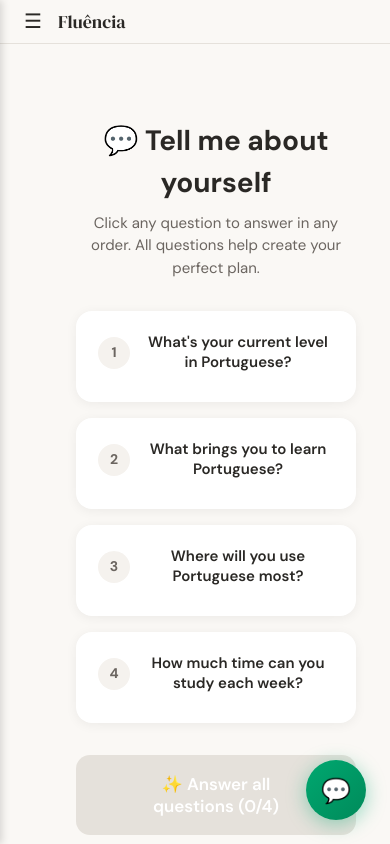
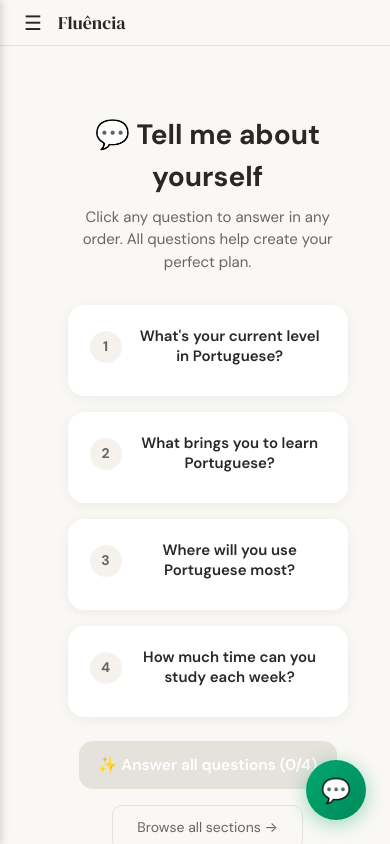
Before and after one commit to barnymurt/ptlearner, a React (Vite) app: page / in a window 390 px wide. Built offline with nearby package versions, Linux system fonts and the light colour scheme.

Commit message:
Remove horizontal overflow: body overscroll-behavior, clamp padding, responsive buttons

```diff
--- a/src/App.jsx
+++ b/src/App.jsx
@@ -759,8 +759,8 @@ function OnboardingChat({ onComplete, onSavePlan, savedPlan }) {
 
   if (lessonPlan.length > 0) {
     return (
-      <div style={{ maxWidth: '700px', margin: '0 auto', padding: '24px' }}>
-        <div style={{ background: 'var(--bg-card)', borderRadius: '20px', boxShadow: '0 8px 32px rgba(0,0,0,0.12)', padding: '32px' }}>
+      <div style={{ maxWidth: '700px', margin: '0 auto', padding: 'clamp(12px, 4vw, 24px)', width: '100%', boxSizing: 'border-box' }}>
+        <div style={{ background: 'var(--bg-card)', borderRadius: '20px', boxShadow: '0 8px 32px rgba(0,0,0,0.12)', padding: 'clamp(16px, 4vw, 32px)' }}>
           <div style={{ textAlign: 'center', marginBottom: '24px' }}>
             <div style={{ fontSize: '56px', marginBottom: '16px' }}>🎯</div>
             <h3 style={{ margin: 0, fontSize: '24px', color: 'var(--text-primary)', fontWeight: 700 }}>Your Personalized Plan</h3>
@@ -835,7 +835,7 @@ function OnboardingChat({ onComplete, onSavePlan, savedPlan }) {
   }
 
   return (
-    <div style={{ maxWidth: '800px', margin: '0 auto', padding: '24px' }}>
+    <div style={{ maxWidth: '800px', margin: '0 auto', padding: 'clamp(12px, 4vw, 24px)', width: '100%', boxSizing: 'border-box', overflowX: 'hidden' }}>
       <div style={{ textAlign: 'center', marginBottom: '32px' }}>
         <h2 style={{ fontSize: '28px', fontWeight: 700, margin: '0 0 8px', color: 'var(--text-primary)' }}>💬 Tell me about yourself</h2>
         <p style={{ margin: 0, fontSize: '15px', color: 'var(--text-secondary)' }}>Click any question to answer in any order. All questions help create your perfect plan.</p>
@@ -964,25 +964,27 @@ function OnboardingChat({ onComplete, onSavePlan, savedPlan }) {
         })}
       </div>
 
-      <div style={{ marginTop: '32px', textAlign: 'center' }}>
+      <div style={{ marginTop: '24px', textAlign: 'center', overflowX: 'hidden' }}>
         <button
           onClick={handleGeneratePlan}
           disabled={!allAnswered || isGenerating}
           style={{
-            padding: '18px 48px',
+            padding: '14px clamp(16px, 5vw, 32px)',
             background: allAnswered ? (isGenerating ? '#007a52' : 'var(--accent)') : 'var(--border)',
             color: 'white',
             border: 'none',
             borderRadius: '14px',
             cursor: allAnswered ? 'pointer' : 'not-allowed',
-            fontSize: '17px',
+            fontSize: 'clamp(14px, 4vw, 17px)',
             fontWeight: 600,
             boxShadow: allAnswered ? '0 4px 20px rgba(0,168,112,0.4)' : 'none',
             transition: 'all 0.3s ease',
             display: 'flex',
             alignItems: 'center',
-            gap: '10px',
-            margin: '0 auto'
+            gap: '8px',
+            margin: '0 auto',
+            maxWidth: '100%',
+            boxSizing: 'border-box'
           }}
         >
           {isGenerating ? (
--- a/src/index.css
+++ b/src/index.css
@@ -62,10 +62,13 @@ body {
   font-size: 14px;
   line-height: 1.5;
   overflow-x: hidden;
+  overflow-y: auto;
   min-height: 100vh;
   -webkit-font-smoothing: antialiased;
   -moz-osx-font-smoothing: grayscale;
   padding-bottom: env(safe-area-inset-bottom, 20px);
+  /* Prevent pull-to-refresh on mobile */
+  overscroll-behavior: none;
 }
 
 /* Scrollbar */
```
